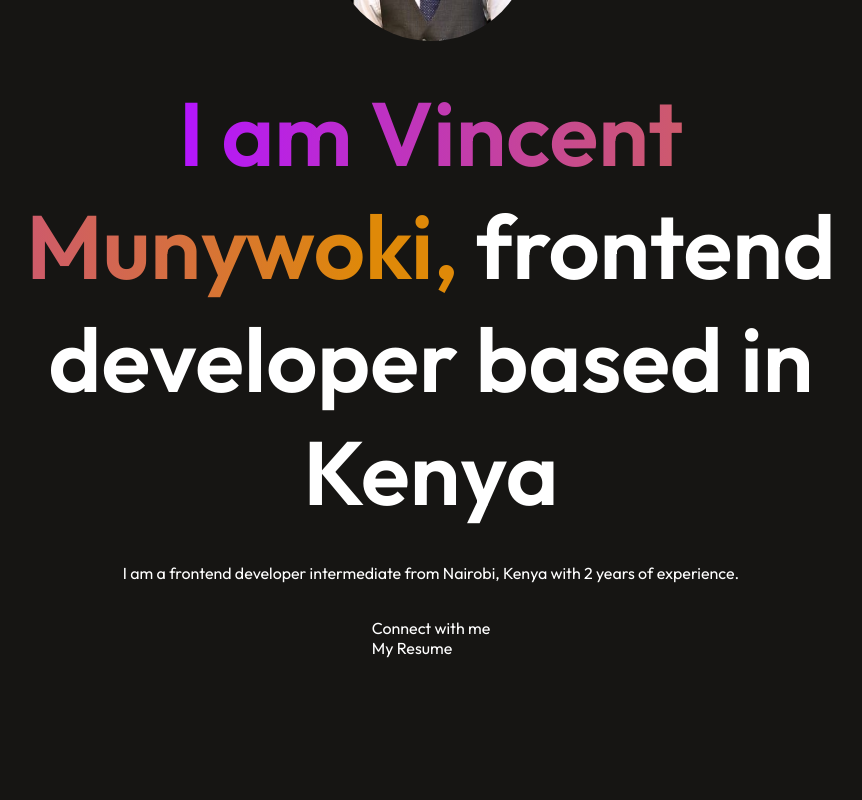
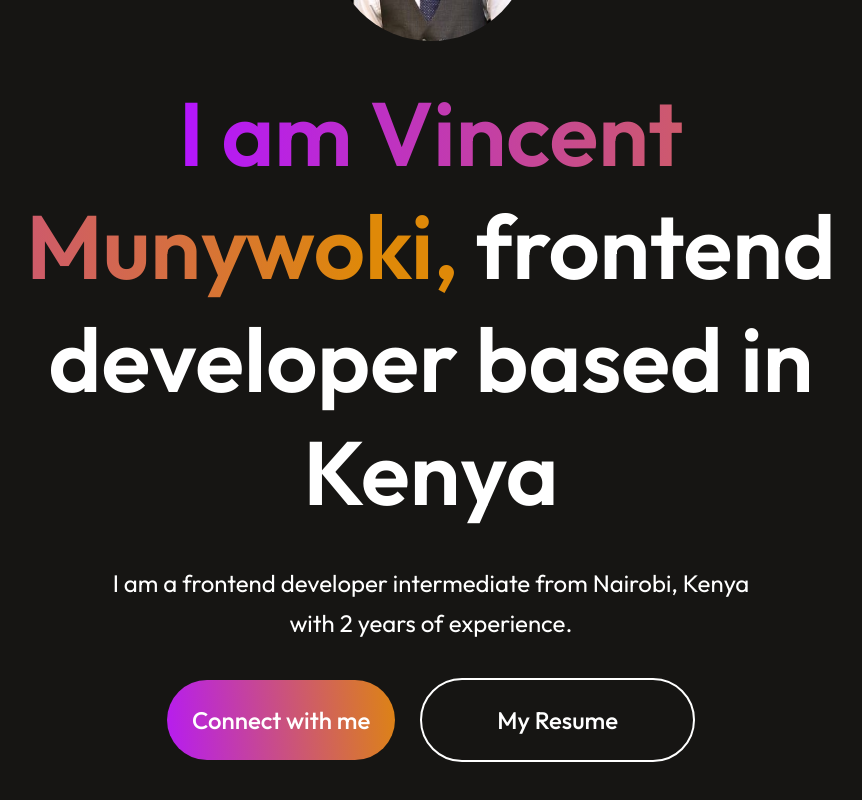
Before and after one commit to vincentMunywoki/my-portfolio, a React (Vite) app: page / in a window 1280 px wide. Shown: the part 445-1245 px from the top of the page, without its empty margins (209-1071 px from the left). Before the commit the page ends 1103 px from the top, so only its background shows below. Built offline with nearby package versions, Linux system fonts and the light colour scheme.

Commit message:
my first commit

```diff
--- a/src/Components/Hero/Hero.css
+++ b/src/Components/Hero/Hero.css
@@ -26,3 +26,33 @@
     -webkit-background-clip: text;
     -webkit-text-fill-color: transparent;
 }
+
+.hero p{
+    width: 50%;
+    text-align: center;
+    font-size: 24px;
+    line-height: 40px;
+}
+
+.hero-action{
+    display: flex;
+    align-items: center;
+    gap: 25px;
+    font-size: 24px;
+    font-weight: 500;
+    margin-bottom: 50px;
+}
+
+.hero-connect{
+    padding: 25px;
+    border-radius: 50px;
+    background: linear-gradient(264deg, #DF8908 -5.09%, #B415FF 106.28%);
+    cursor: pointer;
+}
+
+.hero-resume{
+    padding: 25px 75px;
+    border-radius: 50px;
+    border: 2px solid #fff;
+    cursor: pointer;
+}
```
